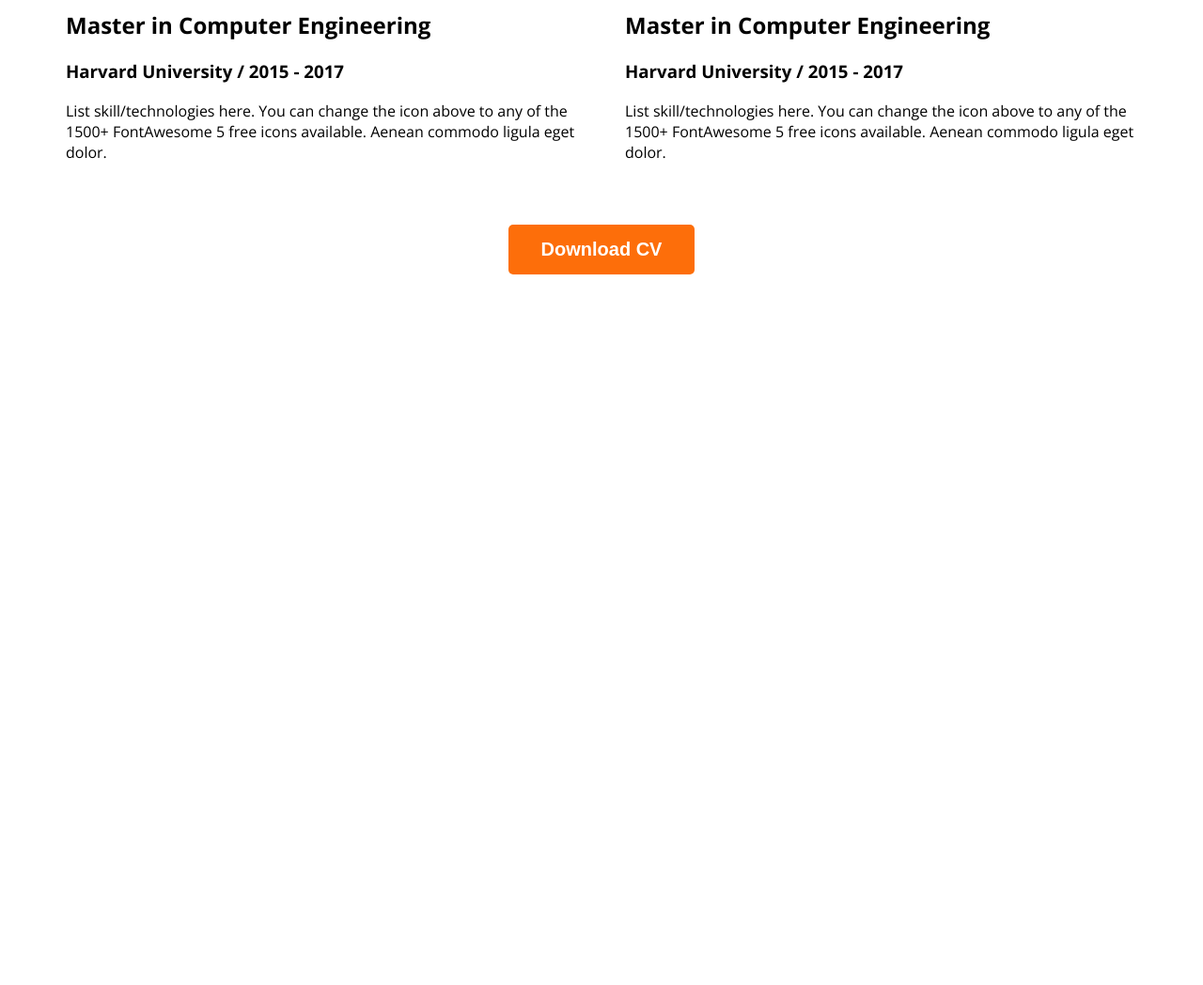
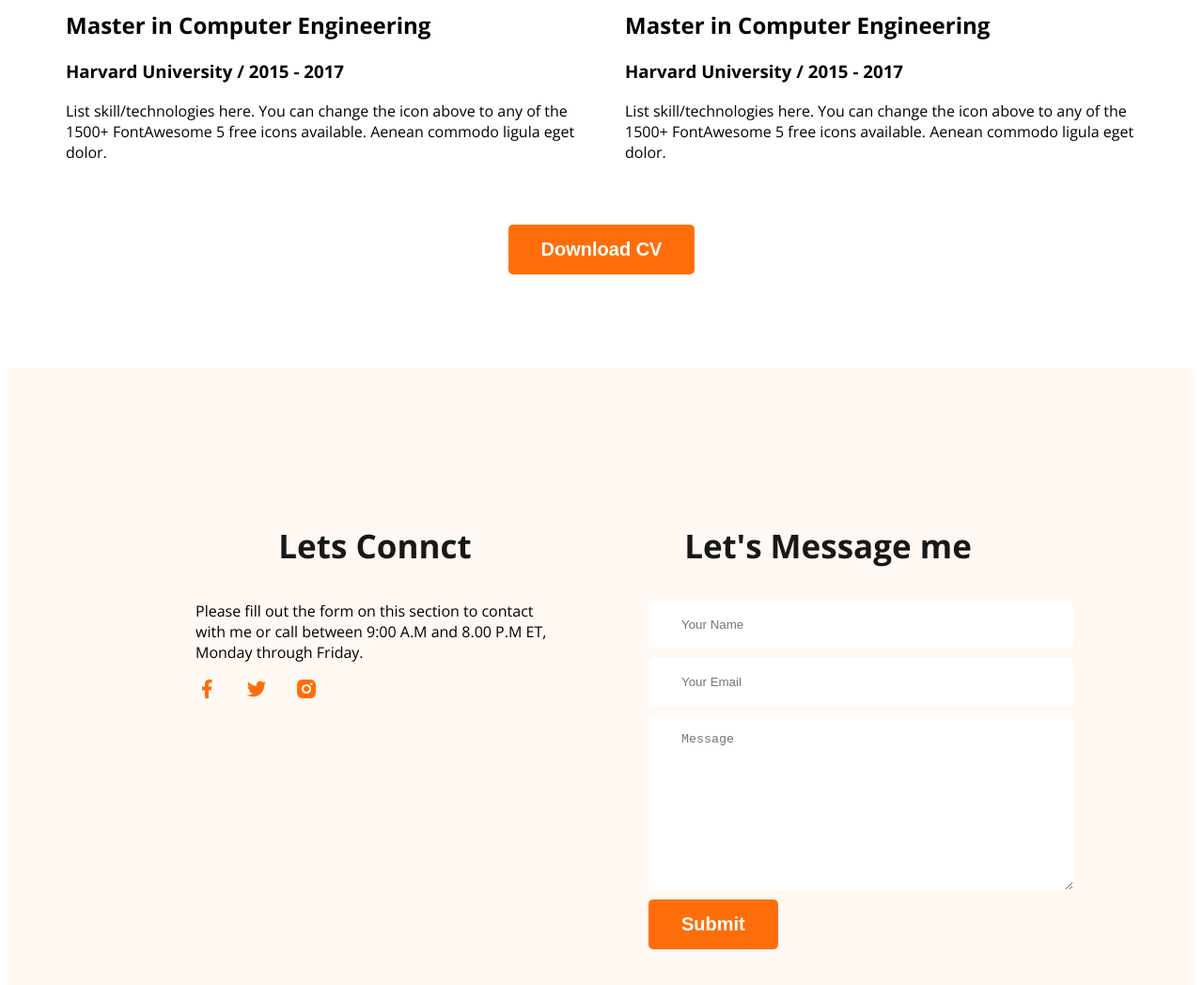
Before and after one commit to ImtiajAhammadNayem/web_developer_portfolio, a plain HTML site: page index.html in a window 1280 px wide. Shown: the part 2934-3982 px from the top of the page at 94% size. Before the commit the page ends 3234 px from the top, so only its background shows below. Drawn offline with nearby package versions, Linux system fonts and the light colour scheme.

Commit message:
finished the resume

```diff
--- a/index.html
+++ b/index.html
@@ -142,6 +142,25 @@
     </main>
     <footer>
 
+        <div class="footer-column">
+            <h3 class="section-title">Lets Connct</h3>
+            <p class="section-description">Please fill out the form on this section to contact with me or call between 9:00 A.M and 8.00 P.M ET, Monday through Friday.</p>
+            <div class="social-links">
+                <a href=""><img src="images/icons/facebook.png" alt=""></a>
+                <a href=""><img src="images/icons/twitter.png" alt=""></a>
+                <a href=""><img src="images/icons/insta.png" alt=""></a>
+            </div>
+        </div>
+        <div class="footer-column">
+            <h3 class="section-title">Let's Message me</h3>
+            <form class="contact" action="">
+                <input type="text" placeholder="Your Name">
+                <input type="email" name="" placeholder="Your Email" id="">
+                <textarea name="" placeholder="Message" id="" cols="30" rows="10"></textarea>
+                <input class="btn-primary" type="submit" value="Submit">
+            </form>
+        </div>
+
     </footer>
 </body>
 </html>
--- a/styles/portfoli.css
+++ b/styles/portfoli.css
@@ -148,3 +148,27 @@ main section{
     text-align: center;
     margin-top: 50px;
 }
+
+footer{
+    display: flex;
+    gap: 100px;
+    background: #FFF8F3;
+    margin-top: 100px;
+    padding: 130px 200px;
+}
+.footer-column{
+    width: 50%;
+}
+.social-links a{
+    margin-right: 25px;
+}
+
+.contact input[type="text"], .contact input[type="email"], textarea{
+    display: block;
+    margin-bottom: 10px;
+    padding: 18px 35px;
+    border-radius: 5px;
+    background:#FFF;
+    border: 0;
+    width: 100%;
+}
```
